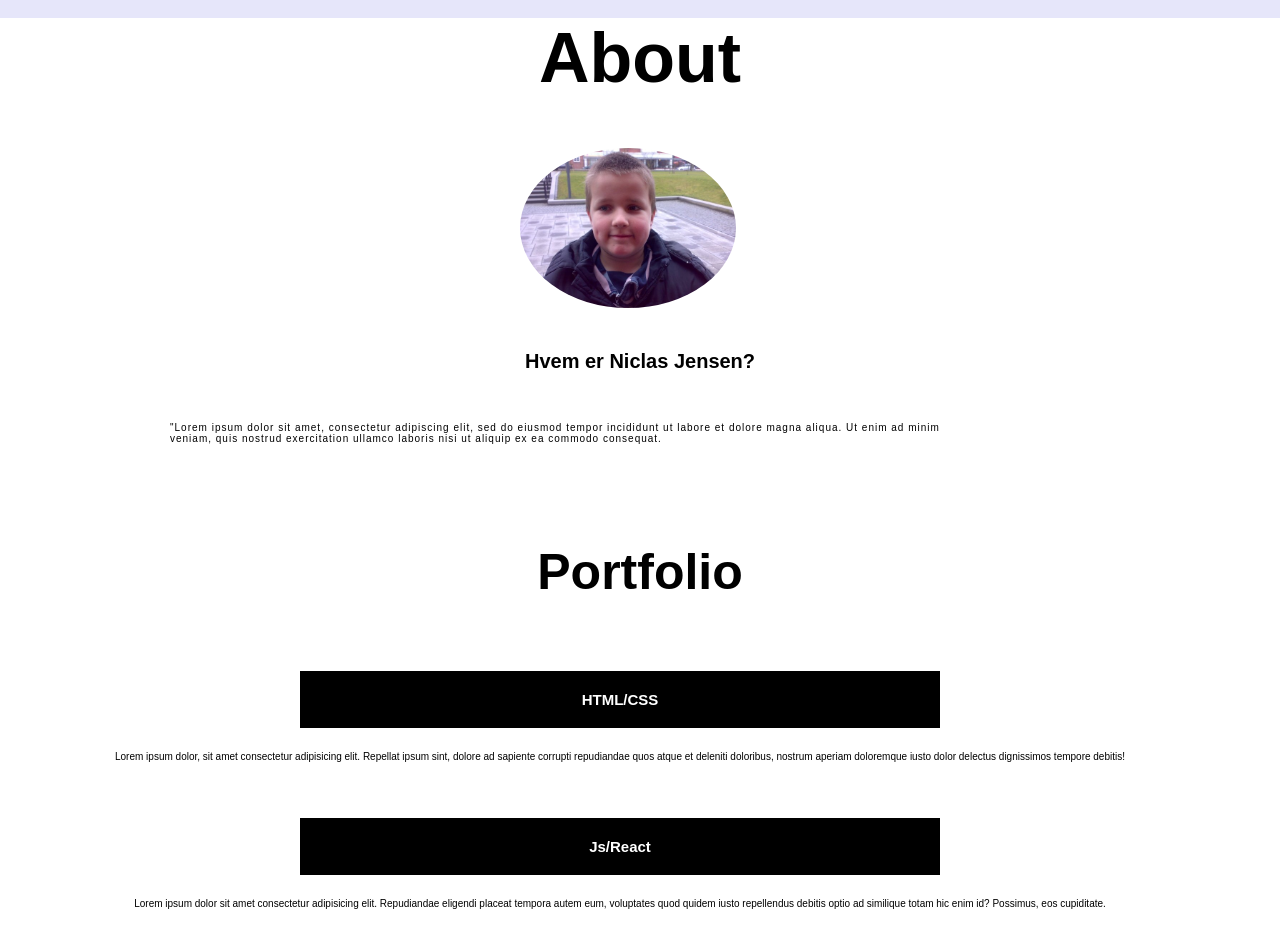
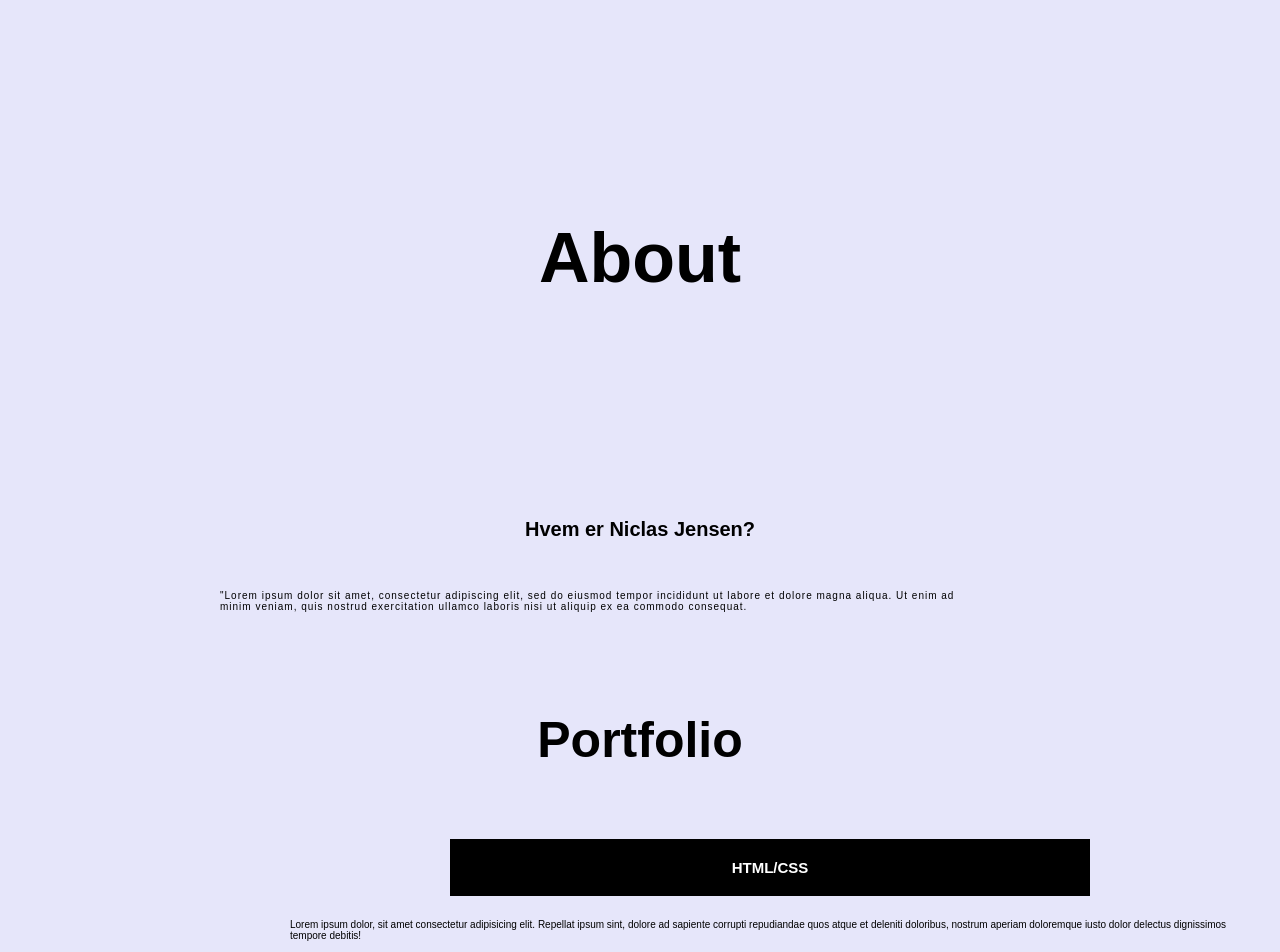
Before and after one commit to rts-cmk-wuhf02/praktikperiode-portfolio-NiclasWinsAlways, a plain HTML site: page index.html in a window 1280 px wide. Shown: the part 700-1652 px from the top of the page. Drawn offline with Linux system fonts and the light colour scheme.

Commit message:
add link1

```diff
--- a/assets/css/index.css
+++ b/assets/css/index.css
@@ -211,13 +211,14 @@ ul li a {
 	display: flex;
 	justify-content: center;
   margin-top: 350px;
+  padding: 150px;
 
 }
 
 .main-info__container {
     margin-left: 300px;
     margin-top: 300px;
-	background-color: white;
+	background-color: lavender;
 	display: flex;
 	justify-content: center;
 
@@ -233,7 +234,7 @@ ul li a {
 
 
 section {
-	background: white;
+	background: lavender;
 	width: 100%;
 }
 
@@ -261,7 +262,7 @@ section {
 }
 
 .Port-section {
-  background-color: white;
+  background-color: lavender;
   background-size: cover;
   height: 100%;
   width: 100%;
@@ -481,18 +482,39 @@ section {
 
 
 	.irl-photo {
-		margin-left: 500px;
+		margin-left: 750px;
 		height: 200px;
 		width: 20%;
 		border-radius: 50%;
 		margin-top: 30px;
   }
 
+  .about-text {
+    color: black;
+      text-align: center;
+      font-size: 70px;
+    display: flex;
+    justify-content: center;
+    margin-top: 350px;
+    padding: 200px;
+
+  }
+  .main-info-container {
+    background: lavender;
+  }
+
+  .sectionPrev__card {
+    background-color: lavender;
+  }
+
+  .Port-section {
+    background-color: lavender;
+  }
 	.text-content {
 		display: flex;
 		justify-content: center;
 		flex-direction: column;
-		margin-left: 100px;
+		margin-left: 150px;
 		letter-spacing: 1px;
 	}
 	.box-content {
@@ -514,7 +536,7 @@ section {
     width: 50%;
     display: flex;
     justify-content: center;
-		margin-left: 300px;
+    margin-left: 450px;
 	}
 
 	.text-box1 {
@@ -522,7 +544,7 @@ section {
     width: 50%;
     display: flex;
     justify-content: center;
-		margin-left: 300px;
+    margin-left: 450px;
 	}
 
 	.text-box2 {
@@ -530,7 +552,7 @@ section {
     width: 50%;
     display: flex;
     justify-content: center;
-		margin-left: 300px;
+    margin-left: 450px;
 	}
 
 	.text-box3 {
@@ -538,14 +560,14 @@ section {
     width: 50%;
     display: flex;
     justify-content: center;
-		margin-left: 300px;
+    margin-left: 450px;
 	}
 
 	.gallery-section {
 		width: 50%;
 		padding: 60px 0;
 		background: #f1f1f1;
-		margin-left: 300px;
+		margin-left: 450px;
 		margin-top: 20px;
 		display: flex;
 	}
--- a/index.html
+++ b/index.html
@@ -32,7 +32,6 @@
 
 <section class="main-info-container">
   <h1 class="about-text" id="About-section">About</h1>
-  <img class="irl-photo" src="./assets/images/1935886_1185526246764_4072283_n.jpg" alt="">
   <h2 class="who-text">Hvem er Niclas Jensen?</h2>
   <div class="text-container">
   <p class="text-content">
@@ -81,8 +80,8 @@
       <div class="border"></div>
       <div class="gallery">
 
-        <a href="./assets/images/portfolio.jpg" class="big_image">
-          <img src="./assets/images/portfolio.jpg" alt="">
+        <a href="https://bigpp-raktikperiode-niclas.netlify.app/" class="big_image">
+          <img src="./assets/images/UIcomp.png" alt="">
         </a>
 
 
```
Also changed, not shown: assets/images/UIcomp.png (added). Lines whose indentation alone changed are shown as unchanged.
